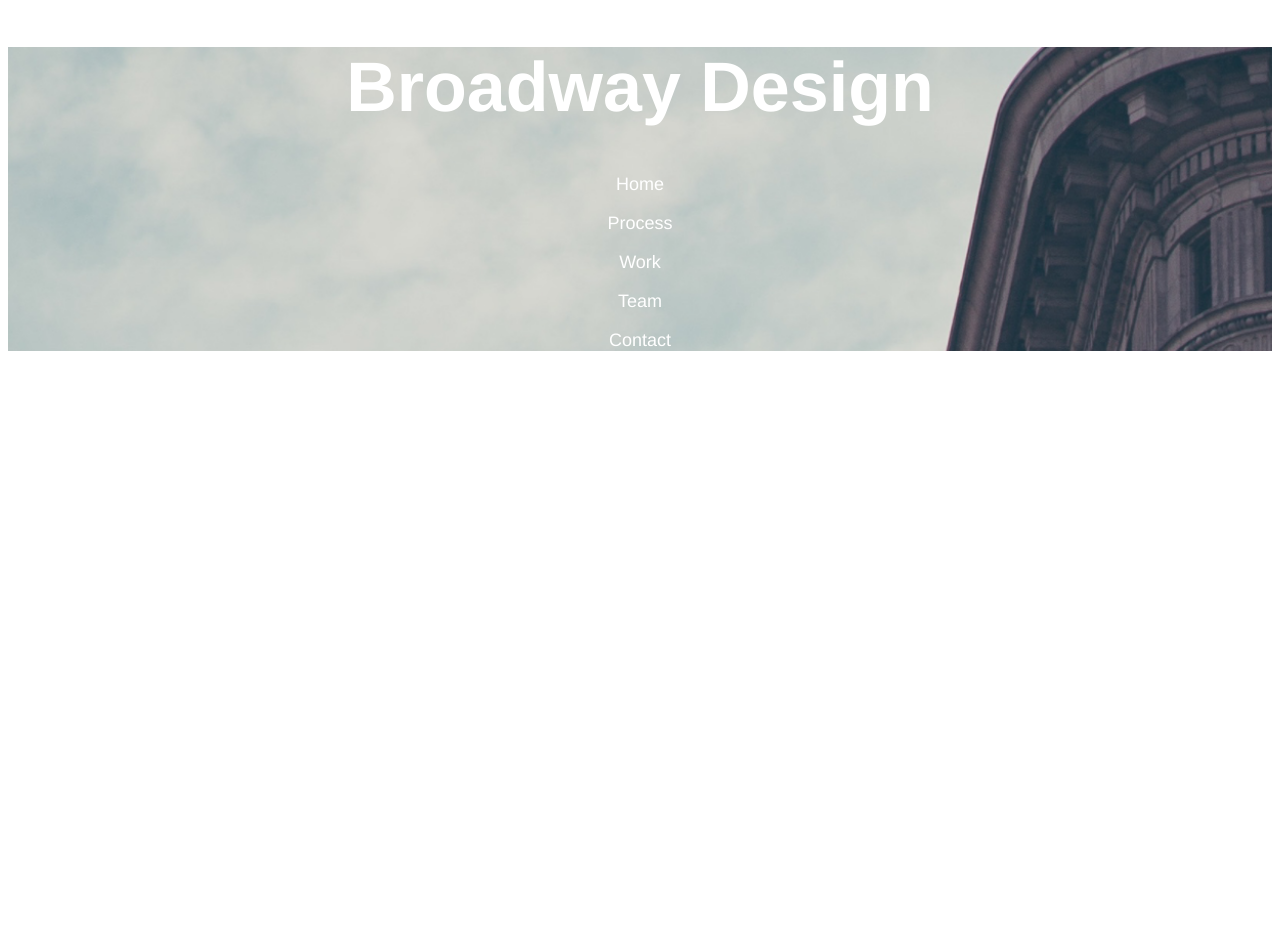
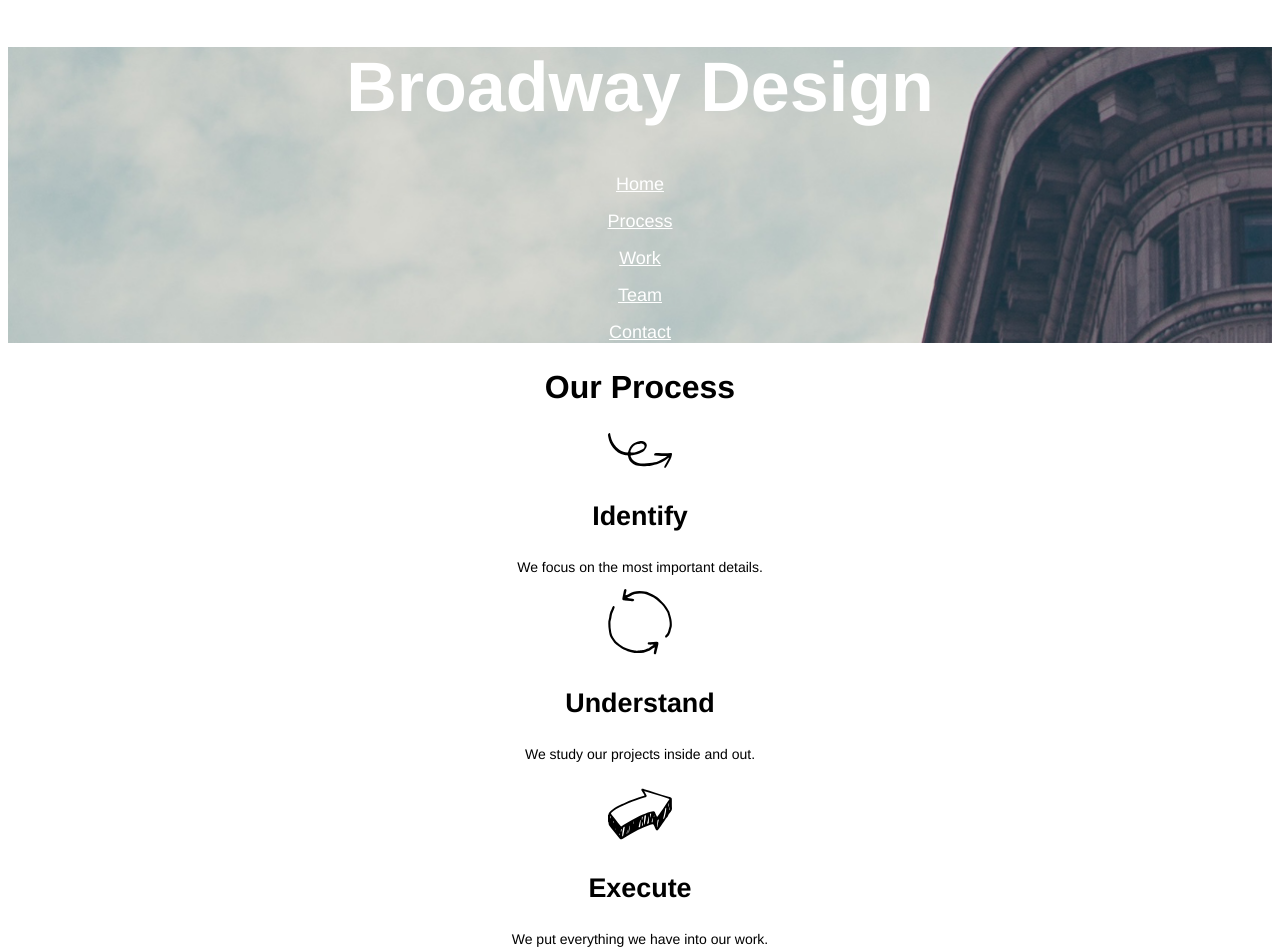
Before and after one commit to schultank/broadway_design, a plain HTML site: page index.html in a window 1280 px wide. Before the commit the page ends 800 px from the top, so only its background shows below. Drawn offline with Linux system fonts and the light colour scheme; files whose address does not match are found by name.

Commit message:
Process complete

```diff
--- a/index.html
+++ b/index.html
@@ -9,16 +9,36 @@
 
     <!--Heading Section-->
 
-    <div class="header">
+    <div id="home" class="header">
     <h1>Broadway Design</h1>
-      <p class="nav">Home</p>
-      <p class="nav">Process</p>
-      <p class="nav">Work</p>
-      <p class="nav">Team</p>
-      <p class="nav">Contact</p>
+      <p> <a class="nav" href="#home">Home</a></p>
+      <p> <a class="nav" href="#process">Process</a></p>
+      <p> <a class="nav" href="#work">Work</a></p>
+      <p> <a class="nav" href="#team">Team</a></p>
+      <p> <a class="nav" href="#contact">Contact</a></p>
   </div>
 
+<!--Process Section-->
 
-  </div>
+  <div id="#process" class="process">
+    <h2>Our Process</h2>
+        <div class="design">
+          <image src="resources/images/identify.svg" />
+          <h3>Identify</h3>
+          <p>We focus on the most important details.</p>
+        </div>
+        <div class="design">
+          <img src="resources/images/understand.svg" />
+          <h3>Understand<h3>
+          <p>We study our projects inside and out.</p>
+        </div>
+        <div class="design">
+          <img src="resources/images/execute.svg" />
+          <h3>Execute</h3>
+          <p>We put everything we have into our work.</p>
+        </div>
+    </div>
+
+
   </body>
 </html>
--- a/resources/css/style.css
+++ b/resources/css/style.css
@@ -14,9 +14,6 @@ body {
   font-family: helvetica;
 }
 
-p {
-  font-size: 14px;
-}
 
 .header {
   background-image: url(/media/root/Schulte/Projects/broadway/resources/images/the-flatiron-building.png);
@@ -29,6 +26,7 @@ p {
   color: white;
 }
 
+
 .process {
   font-size: 32px;
   font-weight: bold;
@@ -37,7 +35,11 @@ p {
 .design {
   font-size: 23px;
   font-weight: bold;
-  color: white;
+}
+
+.design p {
+  font-size: 14px;
+  font-weight: normal;
 }
 
 .footer {
```
